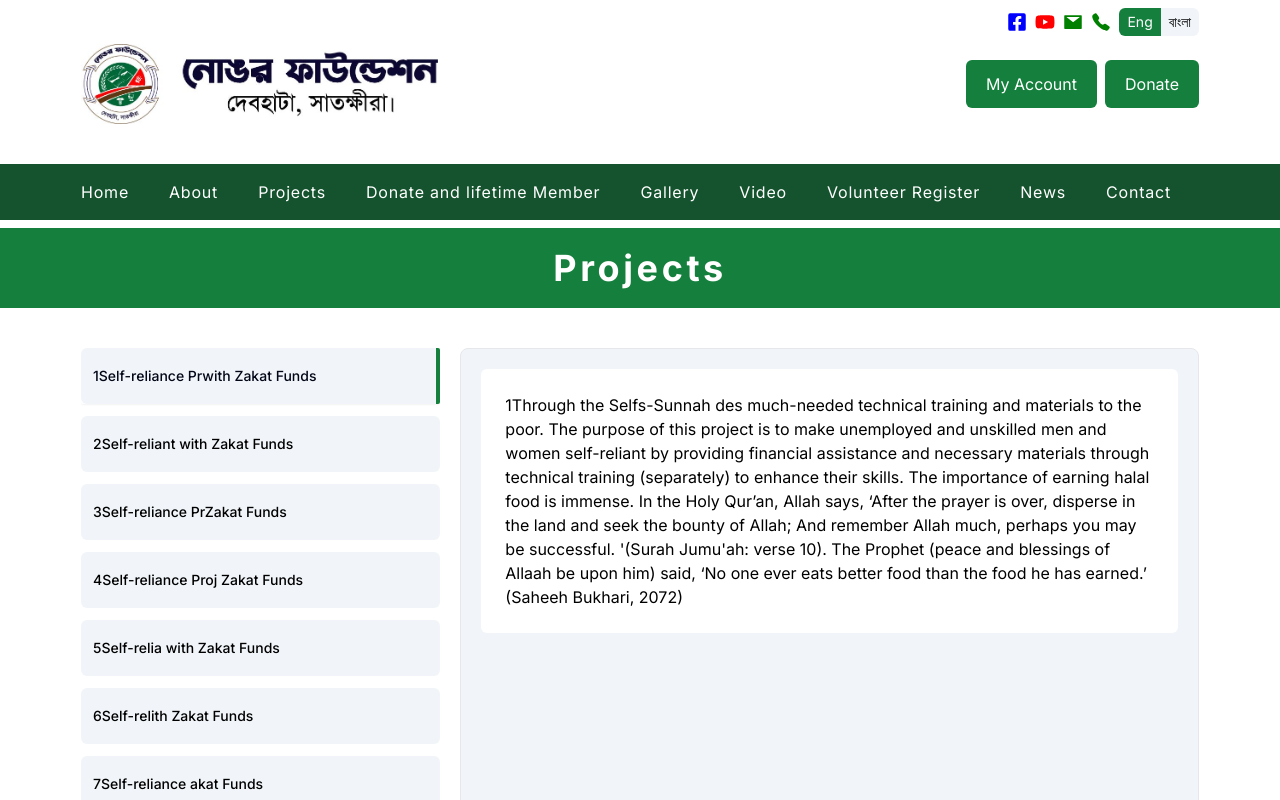
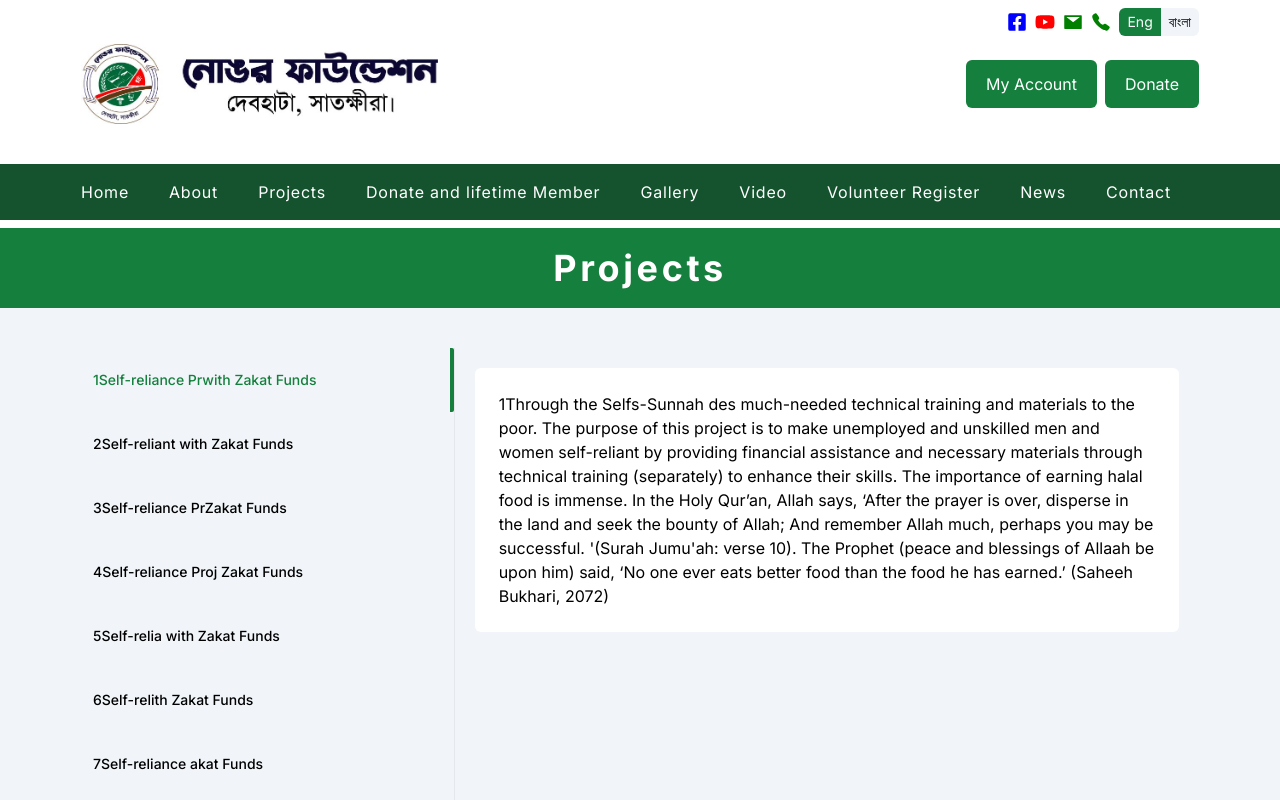
Before and after one commit to ibrahimk4111/non-gor-foundation, a Next.js app: page /projects in a window 1280 px wide. Shown: the top 800 px of the page. Built offline with nearby package versions, Linux system fonts and the light colour scheme.

Commit message:
project page done

```diff
--- a/app/projects/page.tsx
+++ b/app/projects/page.tsx
@@ -8,17 +8,17 @@ import { Tabs, TabsContent, TabsList, TabsTrigger } from "@/components/ui/tabs";
 const projects = () => {
   const [activeTab, setActiveTab] = useState<Number>(1);
   return (
-    <div>
+    <div className=" bg-slate-100 ">
       <div className=" bg-green-700">
         <h1 className=" py-5 text-center lg:text-4xl text-2xl text-white font-bold tracking-widest ">
           Projects
         </h1>
       </div>
-      <div className=" container mx-auto my-10">
-        <div className=" grid grid-cols-12 gap-5">
+      <div className=" container mx-auto py-10">
+        <div className=" grid grid-cols-12">
           <Tabs
             defaultValue={ProjectDatas[0].name}
-            className=" flex flex-col gap-3 lg:col-span-4 col-span-12 overflow-auto lg:h-[65vh] h-[40vh] "
+            className=" flex flex-col lg:col-span-4 col-span-12 "
           >
             {ProjectDatas.map((project, index) => (
               <div key={index}>
@@ -33,7 +33,7 @@ const projects = () => {
               </div>
             ))}
           </Tabs>
-          <section className="lg:col-span-8 col-span-12 border rounded-lg bg-slate-100 p-5 h-[65vh] overflow-auto">
+          <section className="lg:col-span-8 col-span-12 border-l bg-slate-100 p-5 overflow-auto">
             <div className=" bg-white rounded-md p-3">
               {ProjectDatas.map(
                 (project, index) =>
--- a/components/ui/tabs.tsx
+++ b/components/ui/tabs.tsx
@@ -14,7 +14,7 @@ const TabsList = React.forwardRef<
   <TabsPrimitive.List
     ref={ref}
     className={cn(
-      " w-full inline-flex h-14 items-center justify-start rounded-md bg-slate-100 dark:bg-slate-800 dark:text-slate-400",
+      " w-full inline-flex h-16 items-center justify-start dark:bg-slate-800 dark:text-slate-400",
       className
     )}
     {...props}
@@ -29,7 +29,7 @@ const TabsTrigger = React.forwardRef<
   <TabsPrimitive.Trigger
     ref={ref}
     className={cn(
-      " w-full h-full inline-flex items-center justify-start whitespace-nowrap rounded-sm px-3 py-1.5 text-sm font-medium transition-all focus-visible:outline-none focus-visible:ring-2 focus-visible:ring-slate-950 focus-visible:ring-offset-2 disabled:pointer-events-none disabled:opacity-50 data-[state=active]:border-r-4 border-green-700 data-[state=active]:text-slate-950 data-[state=active]:shadow-sm dark:ring-offset-slate-950 dark:focus-visible:ring-slate-300 dark:data-[state=active]:bg-slate-950 dark:data-[state=active]:text-slate-50",
+      " w-full h-full inline-flex items-center justify-start whitespace-nowrap rounded-sm px-3 py-1.5 text-sm font-medium transition-all focus-visible:outline-none focus-visible:ring-2 focus-visible:ring-slate-950 focus-visible:ring-offset-2 disabled:pointer-events-none disabled:opacity-50 data-[state=active]:text-green-700 data-[state=active]:border-r-4 border-green-700 dark:ring-offset-slate-950 dark:focus-visible:ring-slate-300 dark:data-[state=active]:bg-slate-950 dark:data-[state=active]:text-slate-50",
       className
     )}
     {...props}
```
